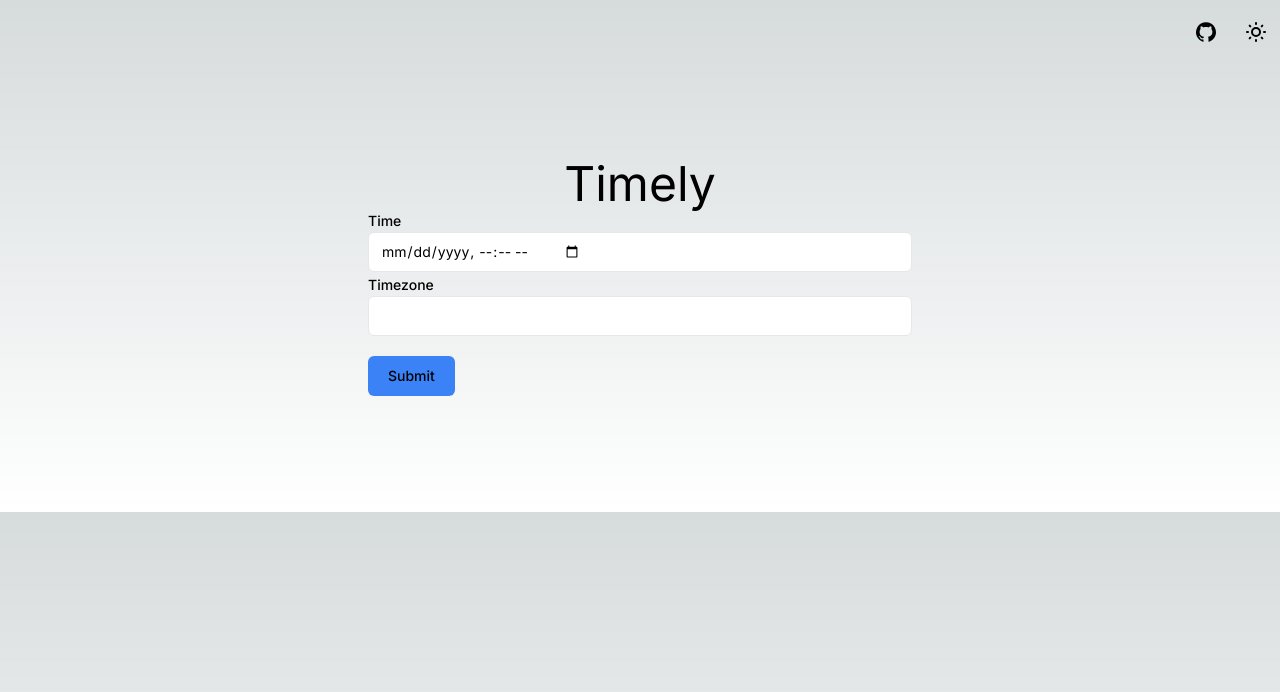
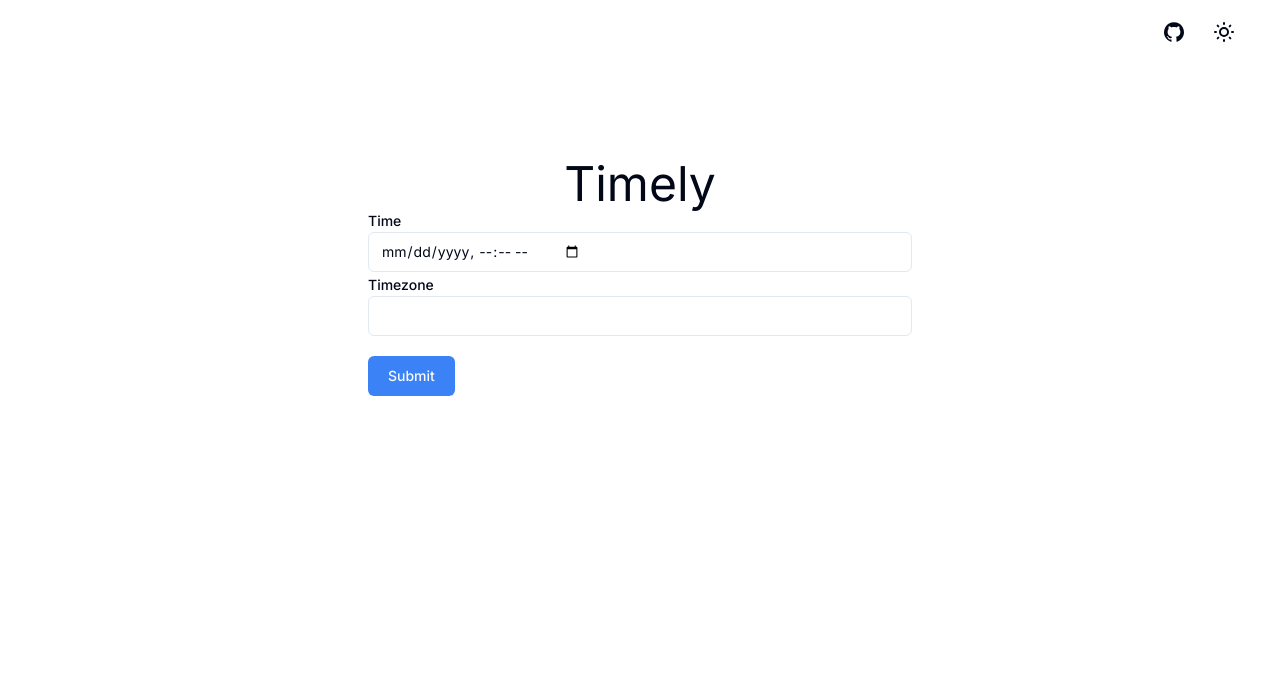
Before and after one commit to jonathanruiz/timely, a Next.js app: page / in a window 1280 px wide. Shown: the top 692 px of the page. Built offline with nearby package versions, Linux system fonts and the light colour scheme.

Commit message:
fixed dark mode

```diff
--- a/package.json
+++ b/package.json
@@ -29,6 +29,7 @@
     "react-hook-form": "^7.45.2",
     "tailwind-merge": "^1.14.0",
     "tailwindcss": "3.3.3",
+    "tailwindcss-animate": "^1.0.6",
     "typescript": "5.1.6",
     "zod": "^3.21.4"
   },
--- a/src/app/globals.css
+++ b/src/app/globals.css
@@ -2,26 +2,77 @@
 @tailwind components;
 @tailwind utilities;
 
-:root {
-  --foreground-rgb: 0, 0, 0;
-  --background-start-rgb: 214, 219, 220;
-  --background-end-rgb: 255, 255, 255;
-}
+@layer base {
+  :root {
+    --background: 0 0% 100%;
+    --foreground: 222.2 84% 4.9%;
 
-@media (prefers-color-scheme: dark) {
-  :root {
-    --foreground-rgb: 255, 255, 255;
-    --background-start-rgb: 0, 0, 0;
-    --background-end-rgb: 0, 0, 0;
+    --muted: 210 40% 96.1%;
+    --muted-foreground: 215.4 16.3% 46.9%;
+
+    --popover: 0 0% 100%;
+    --popover-foreground: 222.2 84% 4.9%;
+
+    --card: 0 0% 100%;
+    --card-foreground: 222.2 84% 4.9%;
+
+    --border: 214.3 31.8% 91.4%;
+    --input: 214.3 31.8% 91.4%;
+
+    --primary: 222.2 47.4% 11.2%;
+    --primary-foreground: 210 40% 98%;
+
+    --secondary: 210 40% 96.1%;
+    --secondary-foreground: 222.2 47.4% 11.2%;
+
+    --accent: 210 40% 96.1%;
+    --accent-foreground: 222.2 47.4% 11.2%;
+
+    --destructive: 0 84.2% 60.2%;
+    --destructive-foreground: 210 40% 98%;
+
+    --ring: 215 20.2% 65.1%;
+
+    --radius: 0.5rem;
+  }
+
+  .dark {
+    --background: 222.2 84% 4.9%;
+    --foreground: 210 40% 98%;
+
+    --muted: 217.2 32.6% 17.5%;
+    --muted-foreground: 215 20.2% 65.1%;
+
+    --popover: 222.2 84% 4.9%;
+    --popover-foreground: 210 40% 98%;
+
+    --card: 222.2 84% 4.9%;
+    --card-foreground: 210 40% 98%;
+
+    --border: 217.2 32.6% 17.5%;
+    --input: 217.2 32.6% 17.5%;
+
+    --primary: 210 40% 98%;
+    --primary-foreground: 222.2 47.4% 11.2%;
+
+    --secondary: 217.2 32.6% 17.5%;
+    --secondary-foreground: 210 40% 98%;
+
+    --accent: 217.2 32.6% 17.5%;
+    --accent-foreground: 210 40% 98%;
+
+    --destructive: 0 62.8% 30.6%;
+    --destructive-foreground: 0 85.7% 97.3%;
+
+    --ring: 217.2 32.6% 17.5%;
   }
 }
 
-body {
-  color: rgb(var(--foreground-rgb));
-  background: linear-gradient(
-      to bottom,
-      transparent,
-      rgb(var(--background-end-rgb))
-    )
-    rgb(var(--background-start-rgb));
+@layer base {
+  * {
+    @apply border-border;
+  }
+  body {
+    @apply bg-background text-foreground;
+  }
 }
--- a/tailwind.config.js
+++ b/tailwind.config.js
@@ -1,19 +1,76 @@
 /** @type {import('tailwindcss').Config} */
 module.exports = {
-    darkMode: "class",
-    content: [
-        "./src/pages/**/*.{js,ts,jsx,tsx,mdx}",
-        "./src/components/**/*.{js,ts,jsx,tsx,mdx}",
-        "./src/app/**/*.{js,ts,jsx,tsx,mdx}",
-    ],
-    theme: {
-        extend: {
-            backgroundImage: {
-                "gradient-radial": "radial-gradient(var(--tw-gradient-stops))",
-                "gradient-conic":
-                    "conic-gradient(from 180deg at 50% 50%, var(--tw-gradient-stops))",
-            },
+  darkMode: ["class"],
+  content: [
+    './pages/**/*.{ts,tsx}',
+    './components/**/*.{ts,tsx}',
+    './app/**/*.{ts,tsx}',
+    './src/**/*.{ts,tsx}',
+	],
+  theme: {
+    container: {
+      center: true,
+      padding: "2rem",
+      screens: {
+        "2xl": "1400px",
+      },
+    },
+    extend: {
+      colors: {
+        border: "hsl(var(--border))",
+        input: "hsl(var(--input))",
+        ring: "hsl(var(--ring))",
+        background: "hsl(var(--background))",
+        foreground: "hsl(var(--foreground))",
+        primary: {
+          DEFAULT: "hsl(var(--primary))",
+          foreground: "hsl(var(--primary-foreground))",
         },
+        secondary: {
+          DEFAULT: "hsl(var(--secondary))",
+          foreground: "hsl(var(--secondary-foreground))",
+        },
+        destructive: {
+          DEFAULT: "hsl(var(--destructive))",
+          foreground: "hsl(var(--destructive-foreground))",
+        },
+        muted: {
+          DEFAULT: "hsl(var(--muted))",
+          foreground: "hsl(var(--muted-foreground))",
+        },
+        accent: {
+          DEFAULT: "hsl(var(--accent))",
+          foreground: "hsl(var(--accent-foreground))",
+        },
+        popover: {
+          DEFAULT: "hsl(var(--popover))",
+          foreground: "hsl(var(--popover-foreground))",
+        },
+        card: {
+          DEFAULT: "hsl(var(--card))",
+          foreground: "hsl(var(--card-foreground))",
+        },
+      },
+      borderRadius: {
+        lg: "var(--radius)",
+        md: "calc(var(--radius) - 2px)",
+        sm: "calc(var(--radius) - 4px)",
+      },
+      keyframes: {
+        "accordion-down": {
+          from: { height: 0 },
+          to: { height: "var(--radix-accordion-content-height)" },
+        },
+        "accordion-up": {
+          from: { height: "var(--radix-accordion-content-height)" },
+          to: { height: 0 },
+        },
+      },
+      animation: {
+        "accordion-down": "accordion-down 0.2s ease-out",
+        "accordion-up": "accordion-up 0.2s ease-out",
+      },
     },
-    plugins: [],
+  },
+  plugins: [require("tailwindcss-animate")],
 }
```
Also changed, not shown: 1 other file (tests, documents, lock files or other folders).
